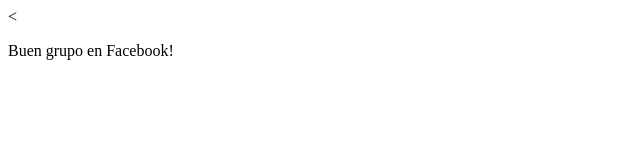
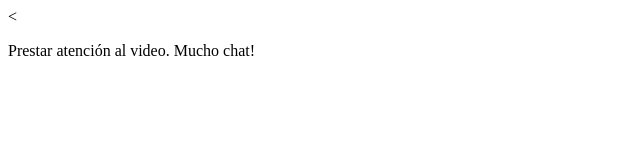
Before and after one commit to GDANextU/WebDevApp, a plain HTML site: page index.html in a window 1280 px wide. Shown: the full height of the page, 0-640 px from the left. Drawn offline with Linux system fonts and the light colour scheme.

Commit message:
Revert "Ejemplo3"
This reverts commit 57eaea301f828534ca65bd296f611958e90a77a1.

```diff
--- a/index.html
+++ b/index.html
@@ -4,6 +4,6 @@
 	<title>Tutor Café Web Development</title>
 </head>
 <body>
-<p>Buen grupo en Facebook!</p>
+<p>Prestar atención al video. Mucho chat!</p>
 </body>
 </html>
```
